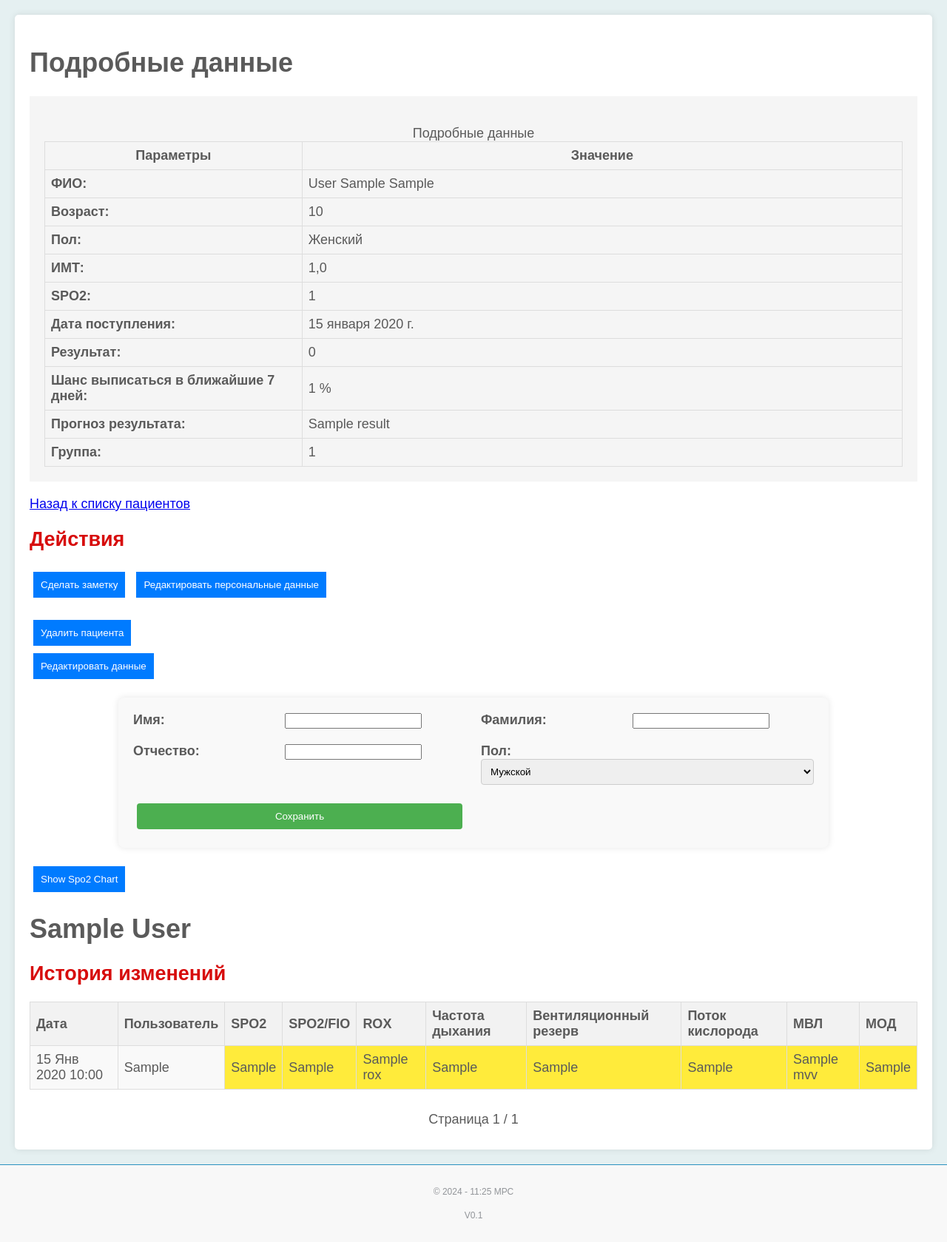
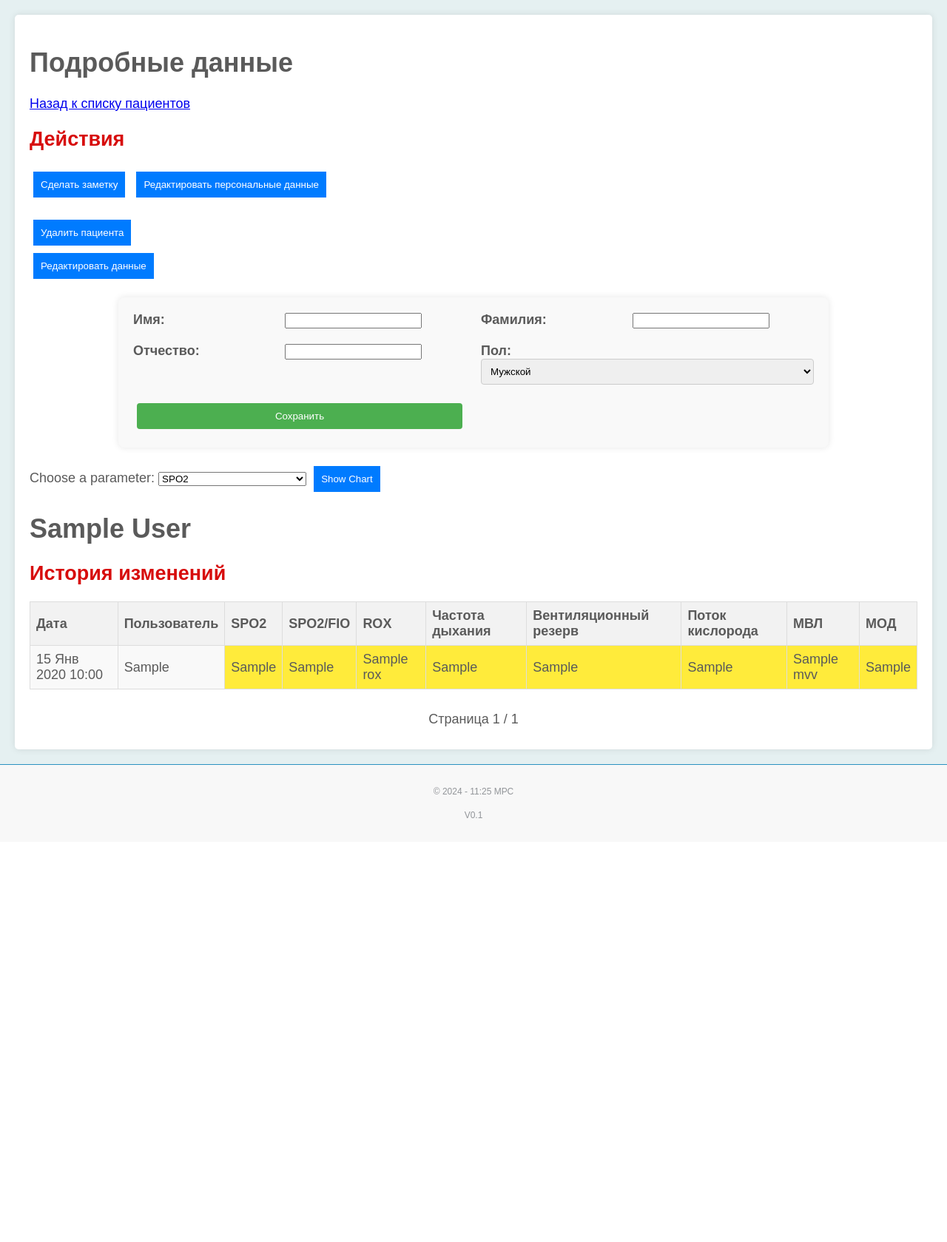
Before and after one commit to skolavsky/diplom_mrs, a Django app: template mrs_proj/clients/templates/client_detail.html in a window 1280 px wide. Shown: the part 183-1862 px from the top of the page at 74% size. After the commit the page ends 1289 px from the top, so only its background shows below. Run offline with Django 4.2, Linux system fonts and the light colour scheme; tables that the repository leaves empty hold one stand-in row (values such as "Sample post"); the template is opened without the code that fills it: values that come from a table or form of the project are taken from there, most other values are stand-ins (such as "Sample title", 1, 10 or a date in 2020); some libraries are stand-ins or nearby versions.

Commit message:
update: clients detail graph(form)
сделал формы для выбора параметра графика. То есть можно вывести график по указанному параметру
также слегка зарефакторил структуру данной страницы

```diff
--- a/mrs_proj/clients/templates/client_detail.html
+++ b/mrs_proj/clients/templates/client_detail.html
@@ -12,71 +12,6 @@
 
 {% block content %}
     <h1>Подробные данные</h1>
-
-    <div class="client-details-container">
-        <table class="client-details-table">
-            <caption>Подробные данные</caption>
-            <thead>
-            <tr>
-                <th>Параметры</th>
-                <th>Значение</th>
-            </tr>
-            </thead>
-            <tbody>
-            <tr>
-                <td>ФИО:</td>
-                <td>{{ client_data.personal_info }}</td>
-            </tr>
-            <tr>
-                <td>Возраст:</td>
-                <td>{{ client_data.age }}</td>
-            </tr>
-            <tr>
-                <td>Пол:</td>
-                <td>
-                    {% if client_data.gender %}
-                        Мужской
-                    {% else %}
-                        Женский
-                    {% endif %}
-                </td>
-            </tr>
-            <tr>
-                <td>ИМТ:</td>
-                <td>{{ client_data.body_mass_index }}</td>
-            </tr>
-            <tr>
-                <td>SPO2:</td>
-                <td>{{ client_data.spo2 }}</td>
-            </tr>
-            <tr>
-                <td>Дата поступления:</td>
-                <td>{{ client_data.admission_date }}</td>
-            </tr>
-            <tr>
-                <td>Результат:</td>
-                <td>{{ client_data.result }}</td>
-            </tr>
-            <tr>
-                <td>Шанс выписаться в ближайшие 7 дней:</td>
-                <td>{{ client_data.forecast_for_week }} %</td>
-            </tr>
-            <tr>
-                <td>Прогноз результата:</td>
-                <td>{% if result %}
-                    {{ result }}
-                {% else %}
-                    Обрабатывается
-                {% endif %}
-                </td>
-            </tr>
-            <tr>
-                <td>Группа:</td>
-                <td>{{ client_data.group }}</td>
-            </tr>
-            </tbody>
-        </table>
-    </div>
 
     <main>
         <a href="{% url 'clients:client_list' %}">Назад к списку пациентов</a>
@@ -114,11 +49,26 @@
         </div>
 
 
-    <button id="show-chart-btn">Show Spo2 Chart</button>
-
-    <!-- Контейнер для графика -->
-    <div id="spo2-chart-container" style="display:none;"></div>
-
+        <form id="parameter-form">
+            <label for="parameter-select">Choose a parameter:</label>
+            <select id="parameter-select" name="parameter">
+                <option value="spo2">SPO2</option>
+                <option value="spo2_fio">Доля вдыхаемого кислорода</option>
+                <option value="rox">ROX</option>
+                <option value="ch_d">Частота дыхания</option>
+                <option value="ventilation_reserve">Вентиляционный резерв</option>
+                <option value="oxygen_flow">Поток кислорода(л/мин)</option>
+                <option value="mvv">МВЛ</option>
+                <option value="mv">МОД</option>
+                <!-- Добавьте другие параметры здесь -->
+            </select>
+            <button type="button" id="show-chart-btn">Show Chart</button>
+        </form>
+        <!-- Контейнер для графика -->
+        <div id="parameter-chart-container" style="display:none;">
+            <button type="button" id="hide-chart-btn">Hide Chart</button>
+            <div id="chart-content"></div>
+        </div>
         <h1>{{ client_data.personal_info.first_name }} {{ client_data.personal_info.last_name }}</h1>
 
         {% include 'client_detail_history_table.html' %}
@@ -143,49 +93,7 @@
     const filters = ''
     {% include "clients/pagination_ajax_scripts.js" %}
     {% include "clients/note_button.js" %}
-
-            const showChartBtn = document.getElementById('show-chart-btn');
-            const chartContainer = document.getElementById('spo2-chart-container');
-
-            let chartInitialized = false;
-
-            showChartBtn.addEventListener('click', function () {
-                if (chartContainer.style.display === 'none') {
-                    chartContainer.style.display = 'block';
-                    showChartBtn.textContent = 'Hide Spo2 Chart';
-
-                    if (!chartInitialized) {
-                        fetch(graph_url)
-                            .then(response => response.json())
-                            .then(data => {
-                                Highcharts.chart('spo2-chart-container', {
-                                    title: {
-                                        text: 'Spo2 Levels Over Time'
-                                    },
-                                    xAxis: {
-                                        title: {
-                                            text: 'Date'
-                                        },
-                                        categories: data.change_dates
-                                    },
-                                    yAxis: {
-                                        title: {
-                                            text: 'Spo2'
-                                        }
-                                    },
-                                    series: [{
-                                        name: 'Spo2',
-                                        data: data.spo2_values
-                                    }]
-                                });
-                                chartInitialized = true;
-                            });
-                    }
-                } else {
-                    chartContainer.style.display = 'none';
-                    showChartBtn.textContent = 'Show Spo2 Chart';
-                }
-            });
+    {% include "clients/graph_scripts.js" %}
 
 
 {% endblock %}
--- a/mrs_proj/clients/templates/client_detail_history_table.html
+++ b/mrs_proj/clients/templates/client_detail_history_table.html
@@ -25,7 +25,7 @@
                 <td class="{% if history_entry.changes.spo2_fio %}highlight{% endif %}">{{ history_entry.version.spo2_fio }}</td>
                 <td class="{% if history_entry.changes.rox %}highlight{% endif %}">{{ history_entry.version.rox }}</td>
                 <td class="{% if history_entry.changes.ch_d %}highlight{% endif %}">{{ history_entry.version.ch_d }}</td>
-                <td class="{% if history_entry.changes.ch_d %}highlight{% endif %}">{{ history_entry.version.ventilation_reserve }}</td>
+                <td class="{% if history_entry.changes.ventilation_reserve %}highlight{% endif %}">{{ history_entry.version.ventilation_reserve }}</td>
                 <td class="{% if history_entry.changes.oxygen_flow %}highlight{% endif %}">{{ history_entry.version.oxygen_flow }}</td>
                 <td class="{% if history_entry.changes.mvv %}highlight{% endif %}">{{ history_entry.version.mvv }}</td>
                 <td class="{% if history_entry.changes.mv %}highlight{% endif %}">{{ history_entry.version.mv }}</td>
--- /dev/null
+++ b/mrs_proj/clients/templates/clients/graph_scripts.js
@@ -0,0 +1,43 @@
+const showChartBtn = document.getElementById('show-chart-btn');
+const hideChartBtn = document.getElementById('hide-chart-btn');
+const chartContainer = document.getElementById('parameter-chart-container');
+const parameterSelect = document.getElementById('parameter-select');
+
+
+showChartBtn.addEventListener('click', function () {
+    const currentParameter = parameterSelect.value;
+    const graph_url_param = `${graph_url}?parameter=${currentParameter}`;
+
+    fetch(graph_url_param)
+        .then(response => response.json())
+        .then(data => {
+            if (chartContainer.style.display === 'none') {
+                chartContainer.style.display = 'block';
+            }
+
+            Highcharts.chart('chart-content', {
+                title: {
+                    text: `${currentParameter.charAt(0).toUpperCase() + currentParameter.slice(1)} Levels Over Time`
+                },
+                xAxis: {
+                    title: {
+                        text: 'Date'
+                    },
+                    categories: data.change_dates
+                },
+                yAxis: {
+                    title: {
+                        text: currentParameter.charAt(0).toUpperCase() + currentParameter.slice(1)
+                    }
+                },
+                series: [{
+                    name: currentParameter.charAt(0).toUpperCase() + currentParameter.slice(1),
+                    data: data.parameter_values
+                }]
+            });
+        });
+});
+
+hideChartBtn.addEventListener('click', function () {
+    chartContainer.style.display = 'none';
+});
```
Also changed, not shown: mrs_proj/clients/views.py (+9 -8 lines).
